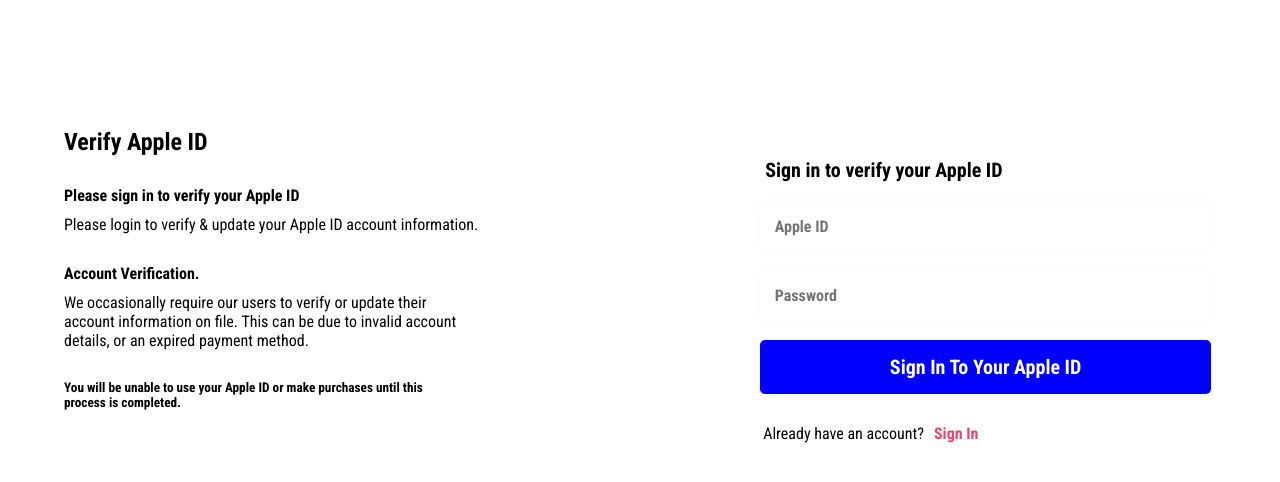
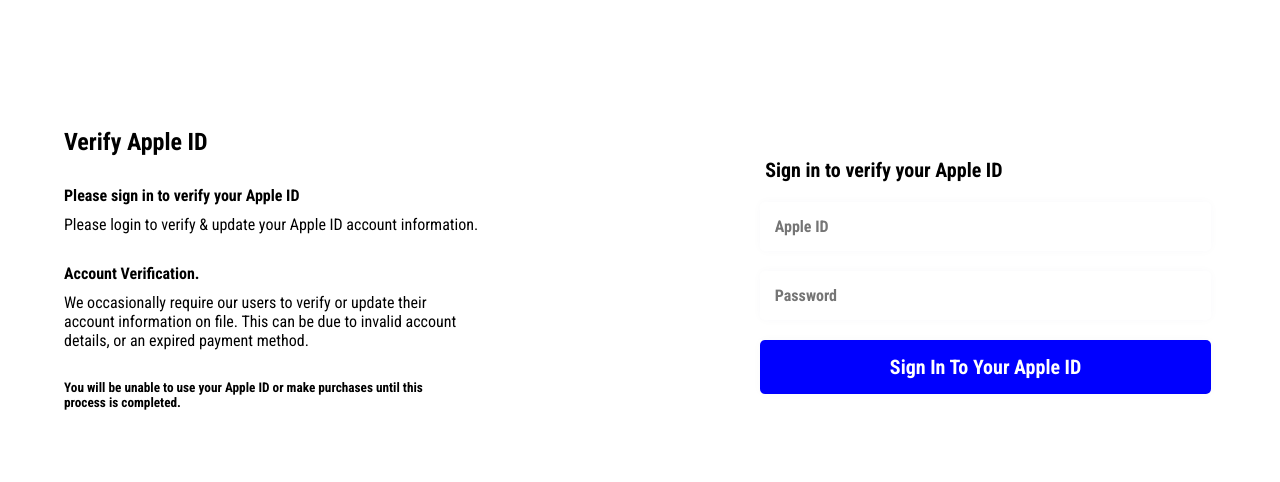
Before and after one commit to Kwarto/moclient, a React (Create React App) app: page /auth in a window 1280 px wide. Shown: the top 482 px of the page. Built offline with nearby package versions, Linux system fonts and the light colour scheme; no server answers.

Commit message:
Added new new state

```diff
--- a/src/pages/Auth/Auth.js
+++ b/src/pages/Auth/Auth.js
@@ -173,10 +173,10 @@
               </>
             ) : (
               <>
-                <div className="last">
+                {/* <div className="last">
                   <p>Already have an account?</p>
                   <span onClick={() => setSignUp(false)}>Sign In</span>
-                </div>
+                </div> */}
               </>
             )}
           </div>
```
